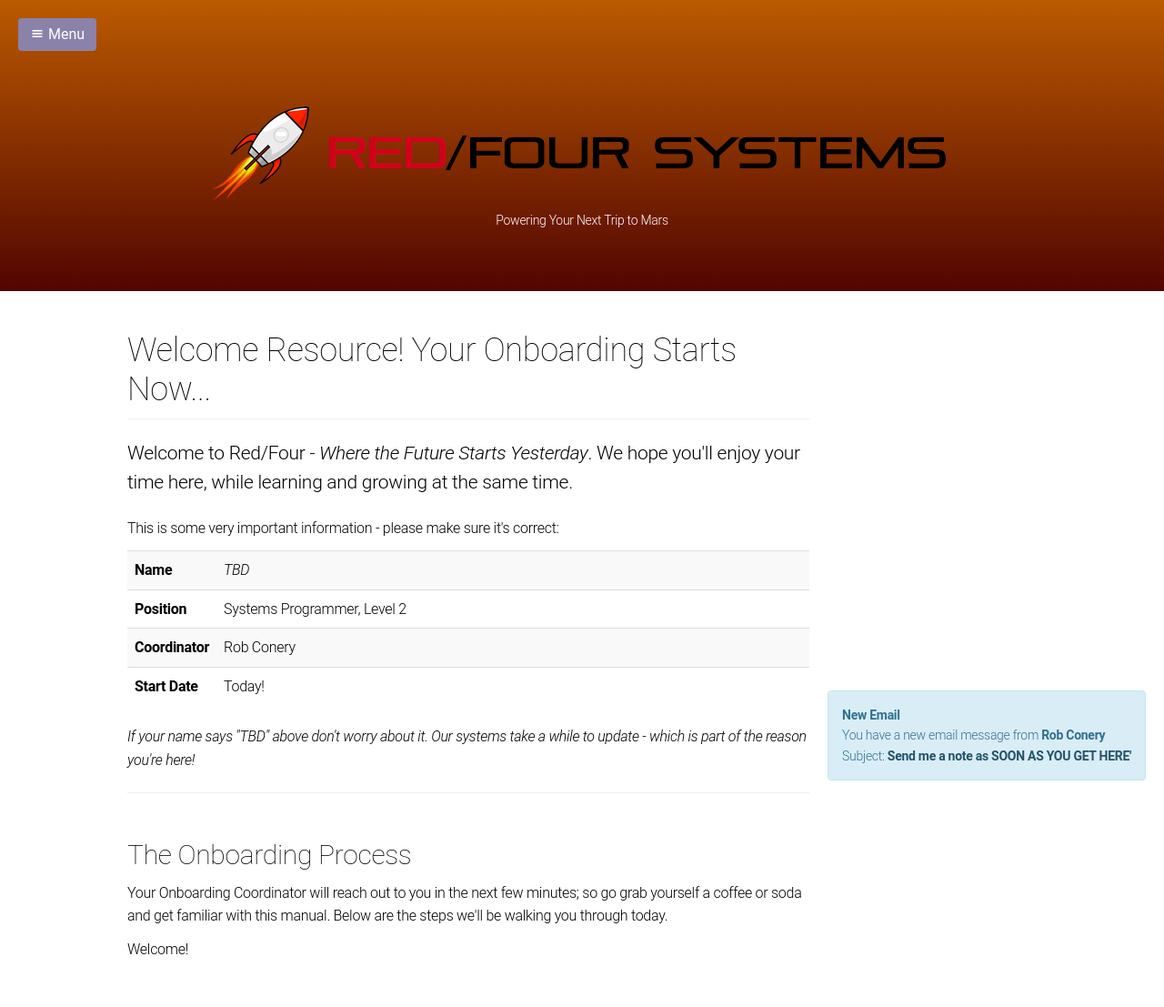
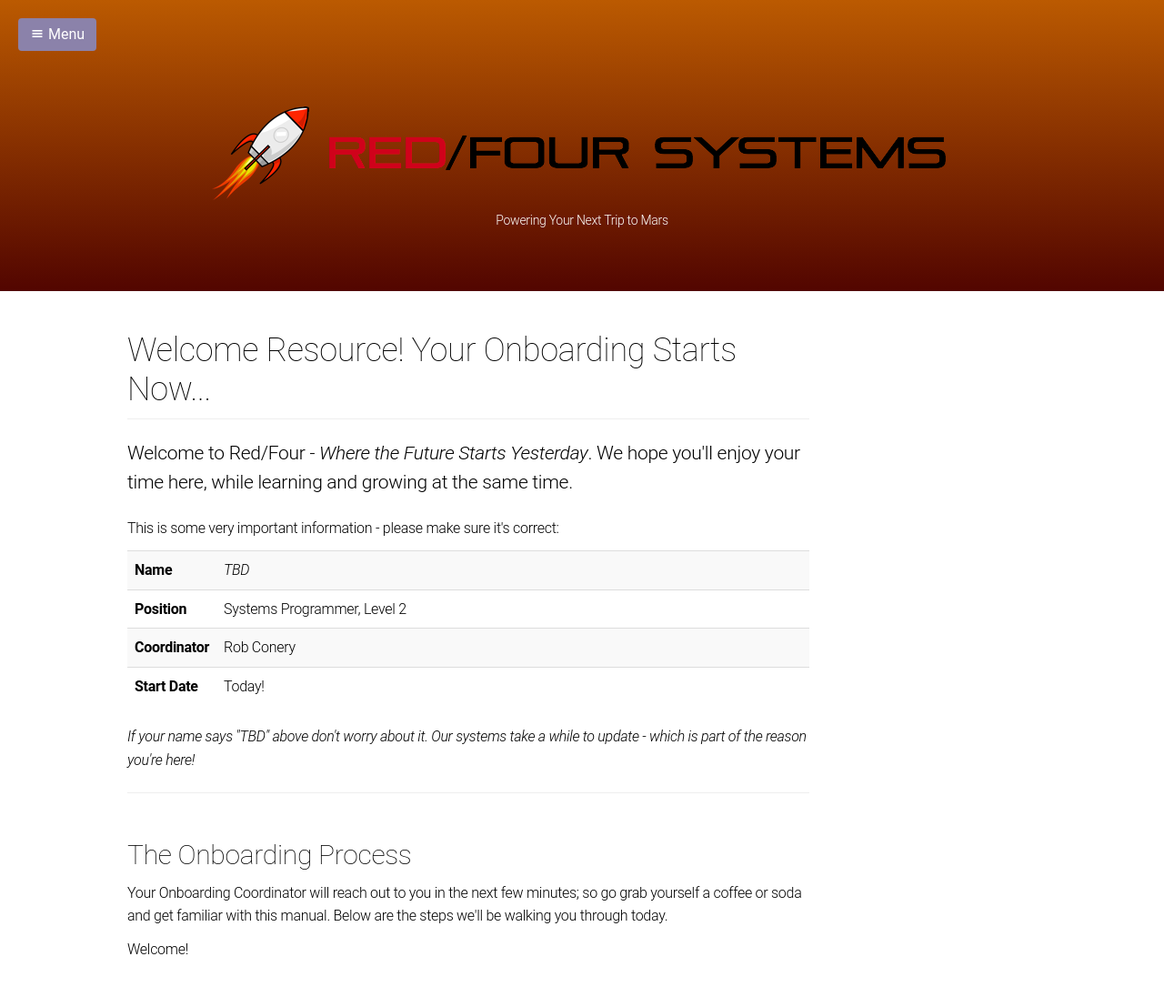
Before and after one commit to StevenMcD/littlewins.github.io, a Jekyll site: the page built from index.html, in a window 1280 px wide. Shown: the whole page at 91% size. Built offline with Jekyll 4.4.1, drawn with Linux system fonts in a browser that asks for light colours; Markdown is read by kramdown in place of the engine named in the settings.

Commit message:
Think I fixed it

```diff
--- a/index.html
+++ b/index.html
@@ -92,10 +92,10 @@
       </p>
 
     </div>
-    <div class="alert alert-info" style="position:fixed;bottom:20px;right:20px;" id="new-email">
+    <div class="alert alert-info" style="position:fixed;bottom:20px;right:20px;display:none" id="new-email">
       <i class="icon icon-envelope"></i> <strong>New Email</strong><br />
       You have a new email message from <strong>Rob Conery</strong><br />
-      Subject: <a href="{% post_url 2015-11-24-i-need-to-talk-to-you-asap %}" class="alert-link">Send me a note as SOON AS YOU GET HERE'</a>
+      Subject: <a href="email/i-need-to-talk-to-you-asap" class="alert-link">Send me a note as SOON AS YOU GET HERE'</a>
     </div>
 </div>
 </body>
```
